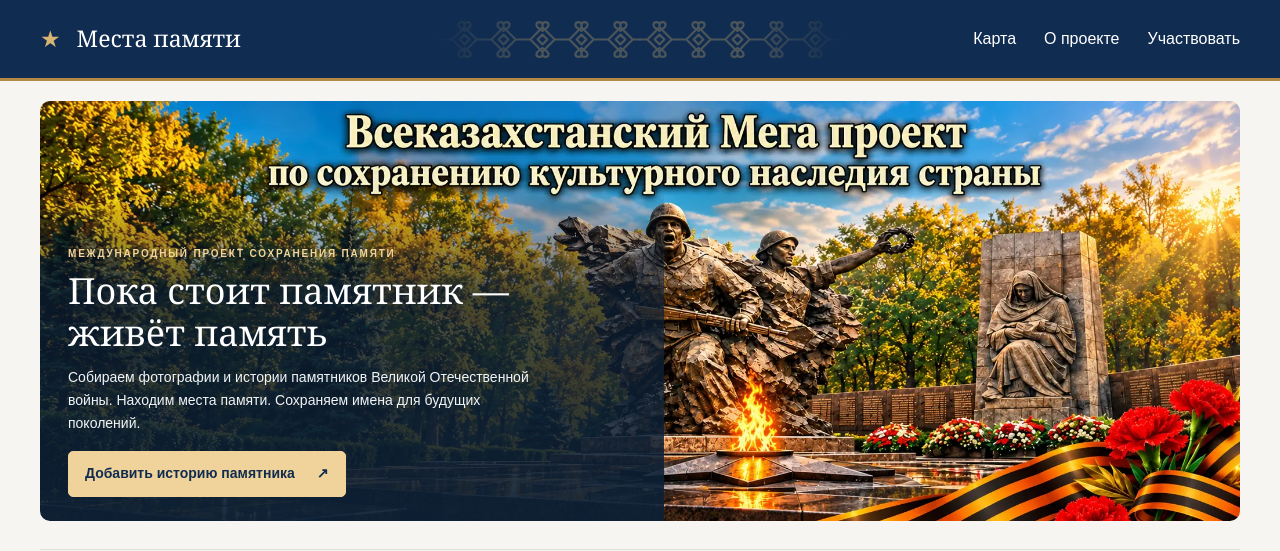
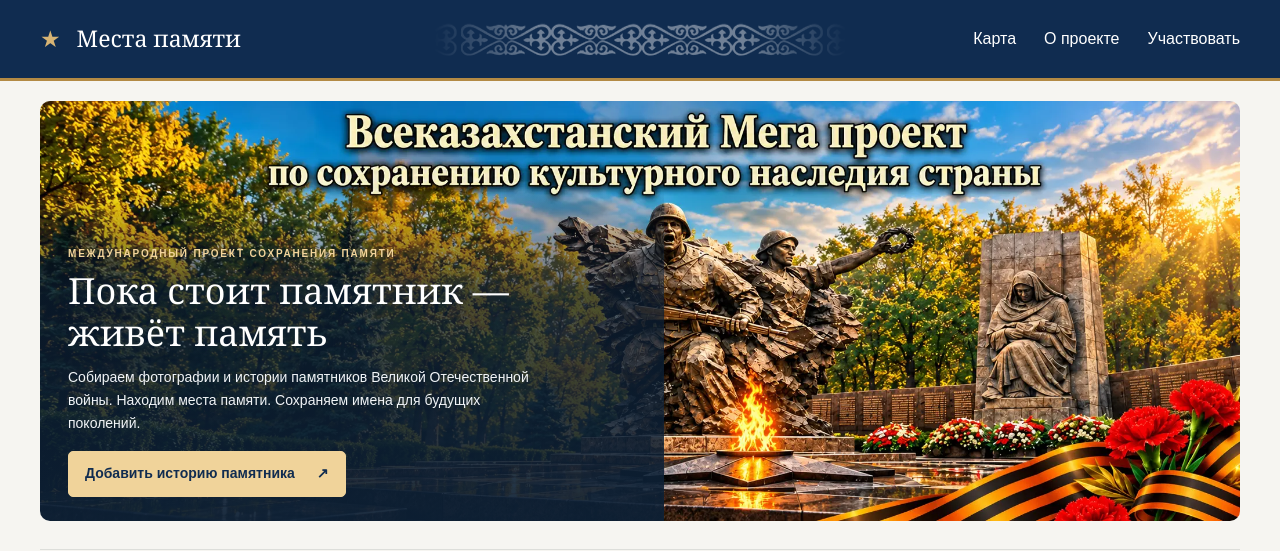
Before and after one commit to ktesifon-star/War_monuments, a website: page index.html in a window 1280 px wide. Shown: the top 551 px of the page. Drawn offline with nearby package versions, Linux system fonts and the light colour scheme.

Commit message:
Use the supplied ornament with a faded whitish header treatment

```diff
--- a/style.css
+++ b/style.css
@@ -599,8 +599,10 @@ header::before {
   transform: translate(-50%, -50%);
   width: clamp(180px, 32vw, 420px);
   height: 50%;
-  background: url('images/header-ornament.svg') center / auto 100% repeat-x;
-  opacity: .3;
+  background: url('images/header-ornament-reference.png') center / auto 100% repeat-x;
+  filter: grayscale(1) invert(1) brightness(3) contrast(2);
+  mix-blend-mode: screen;
+  opacity: .4;
   -webkit-mask-image: linear-gradient(to right, transparent, #000 25%, #000 75%, transparent);
   mask-image: linear-gradient(to right, transparent, #000 25%, #000 75%, transparent);
   pointer-events: none;
```
Also changed, not shown: images/header-ornament-reference.png (added).
